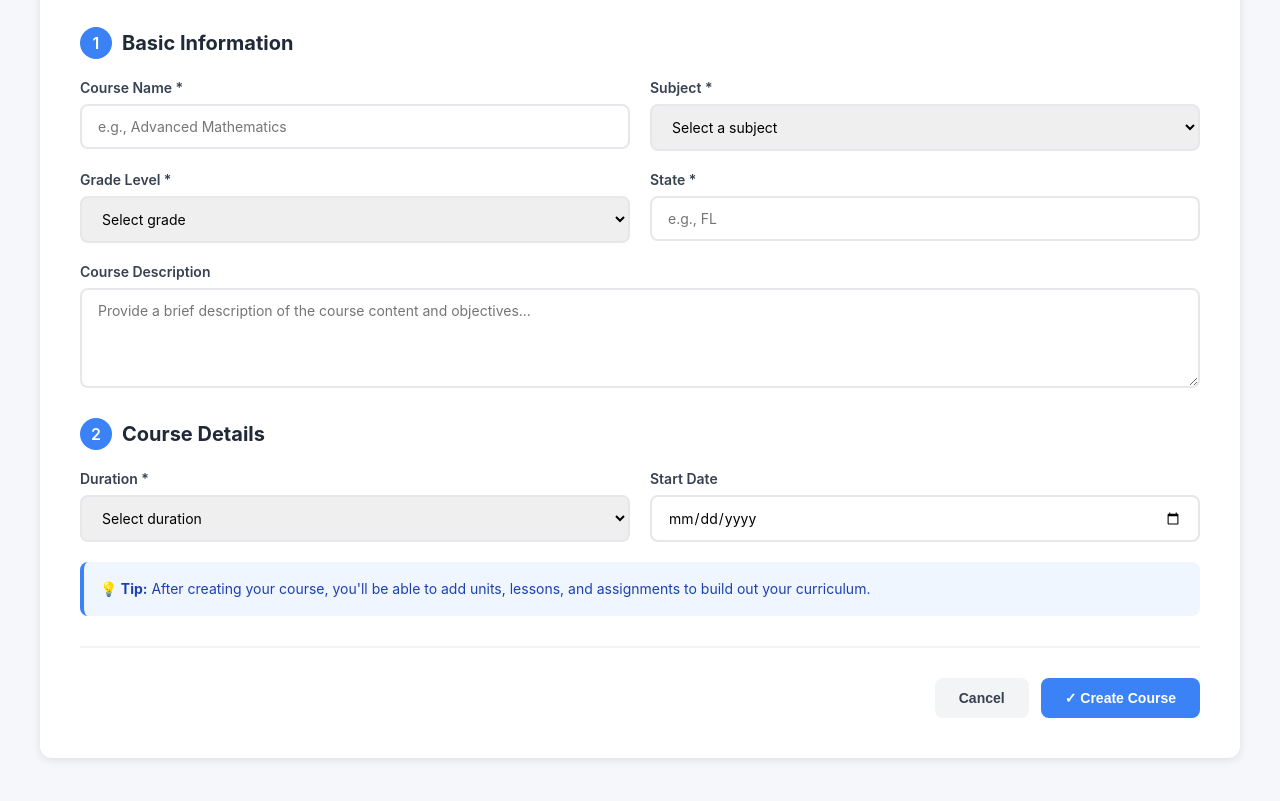
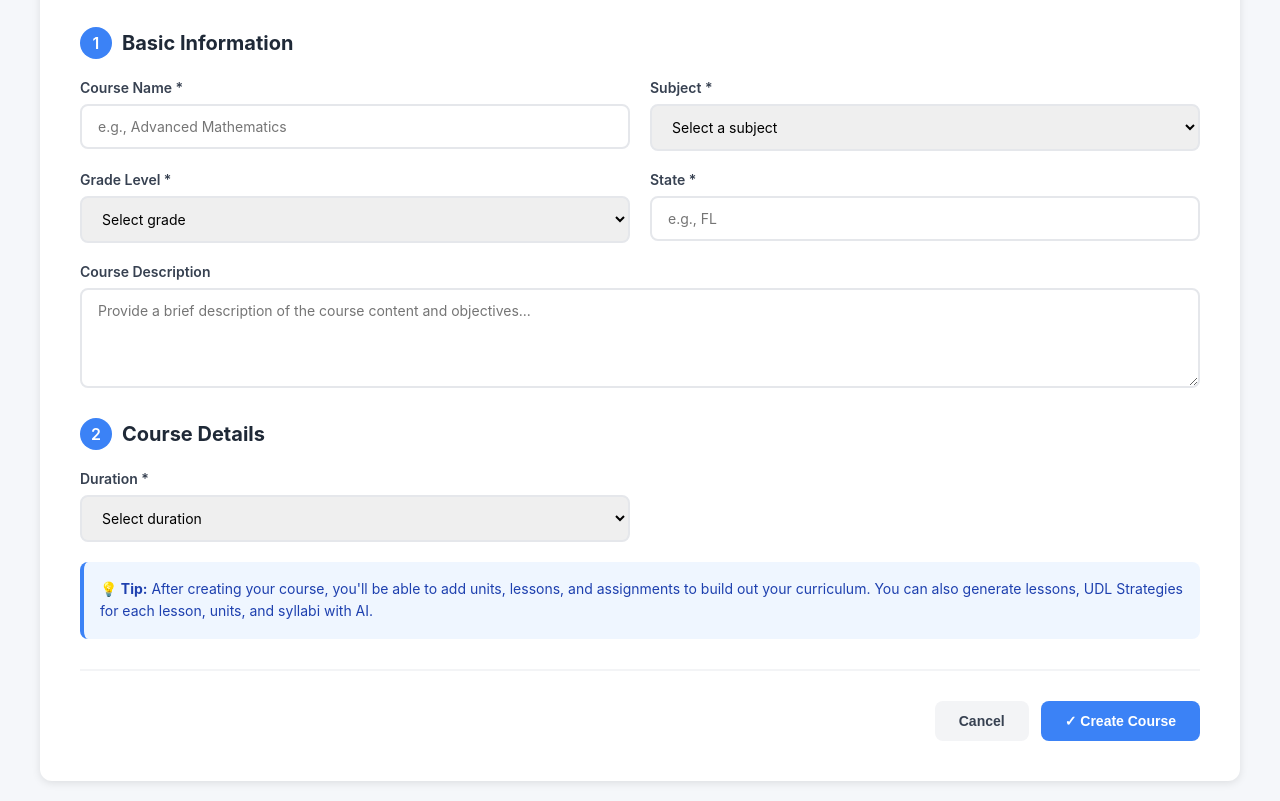
Before and after one commit to Kyleroth850/DemoTS.html, a plain HTML site: page index.html in a window 1280 px wide. Shown: the part 235-1036 px from the top of the page. Before the commit the page ends 1013 px from the top, so only its background shows below. Drawn offline with Linux system fonts and the light colour scheme.

Commit message:
Remove start date input and enhance tip message
Removed the start date input field and updated the tip message to include AI generation features.

```diff
--- a/index.html
+++ b/index.html
@@ -296,14 +296,10 @@
                                 <option value="12 weeks">12 Weeks</option>
                             </select>
                         </div>
-                        <div class="form-group">
-                            <label for="startDate">Start Date</label>
-                            <input type="date" id="startDate">
-                        </div>
                     </div>
 
                     <div class="info-box">
-                        <p><strong>💡 Tip:</strong> After creating your course, you'll be able to add units, lessons, and assignments to build out your curriculum.</p>
+                        <p><strong>💡 Tip:</strong> After creating your course, you'll be able to add units, lessons, and assignments to build out your curriculum. You can also generate lessons, UDL Strategies for each lesson, units, and syllabi with AI.</p>
                     </div>
                 </div>
 
```
